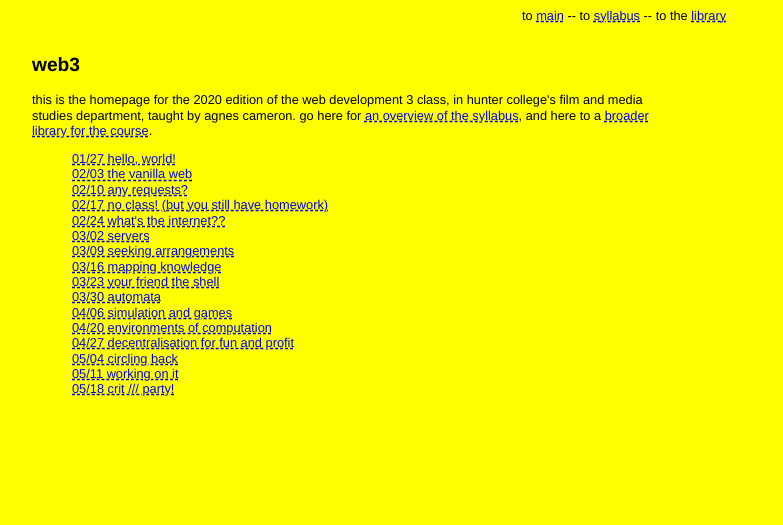
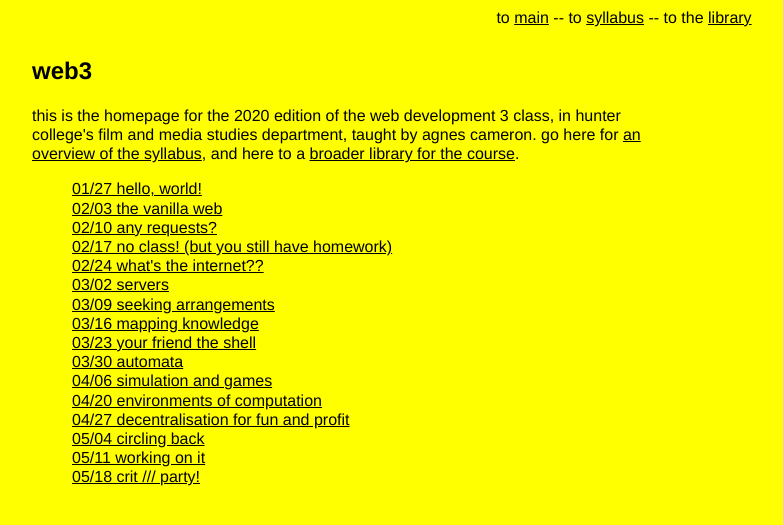
Before and after one commit to agnescameron/teaching-site, a Jekyll site: the page built from index.html, in a window 1280 px wide. Shown: the top 525 px of the page, without its empty margins (16-799 px from the left). Built offline with Jekyll 4.4.1, drawn with Linux system fonts in a browser that asks for light colours.

Commit message:
look and feel

```diff
--- a/_sass/layout.scss
+++ b/_sass/layout.scss
@@ -1,7 +1,7 @@
 body {
   color: $font-color;
   font-family: $font-style;
-  font-size: 0.8em;
+  font-size: 1em;
   background-color: $background-color;
   line-height: 1.2;
   /*-webkit-font-smoothing: antialiased;*/
@@ -12,16 +12,14 @@ h1, h2, h3 {
 }
 
 a {
-    text-decoration-style: dashed;
+    color: black;
 }
 
 a:visited {
-  font-weight: bold;
-  text-decoration: underline;
 }
 
 a:hover {
-  text-decoration: underline;
+  background-color: white;
 }
 
 blockquote {
```
